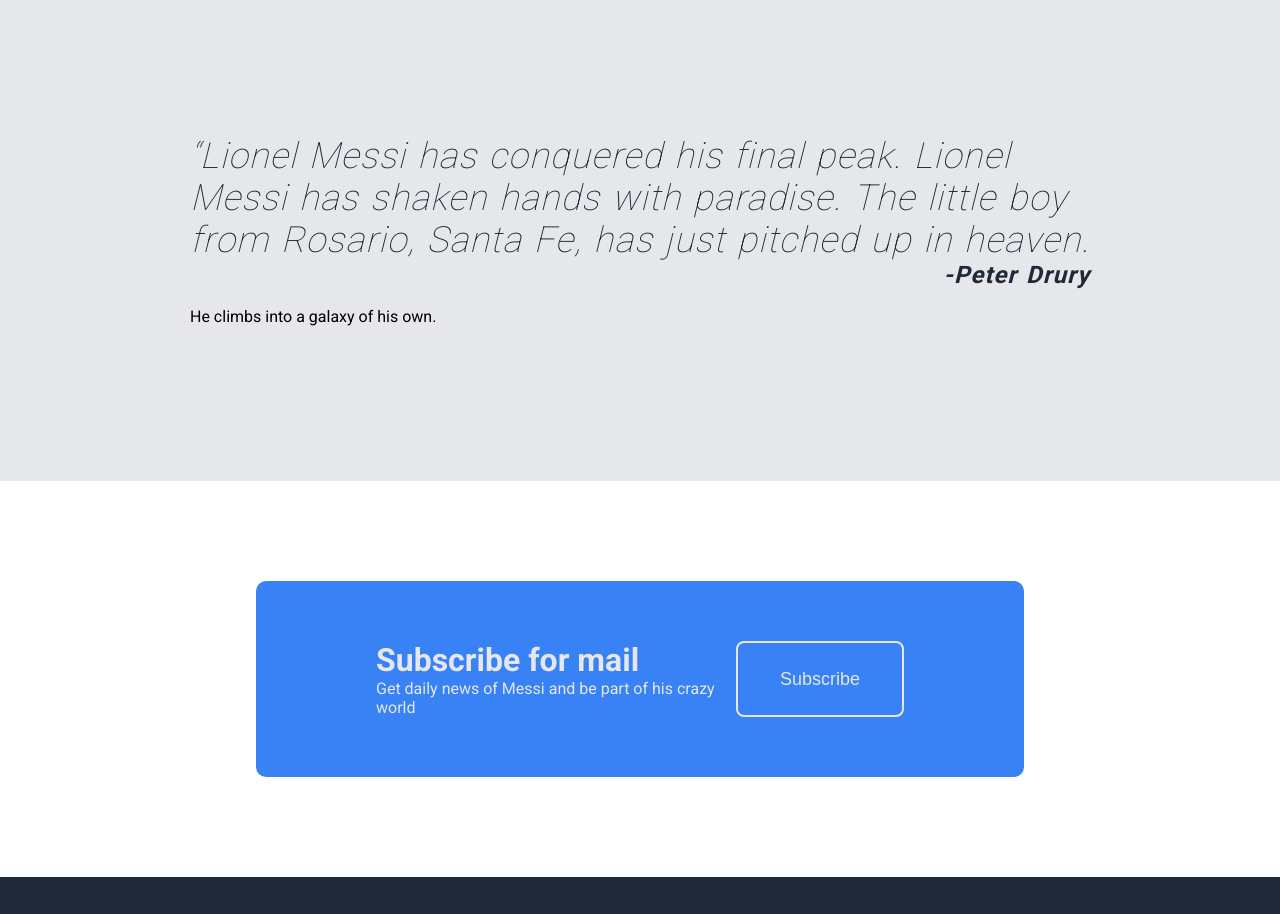
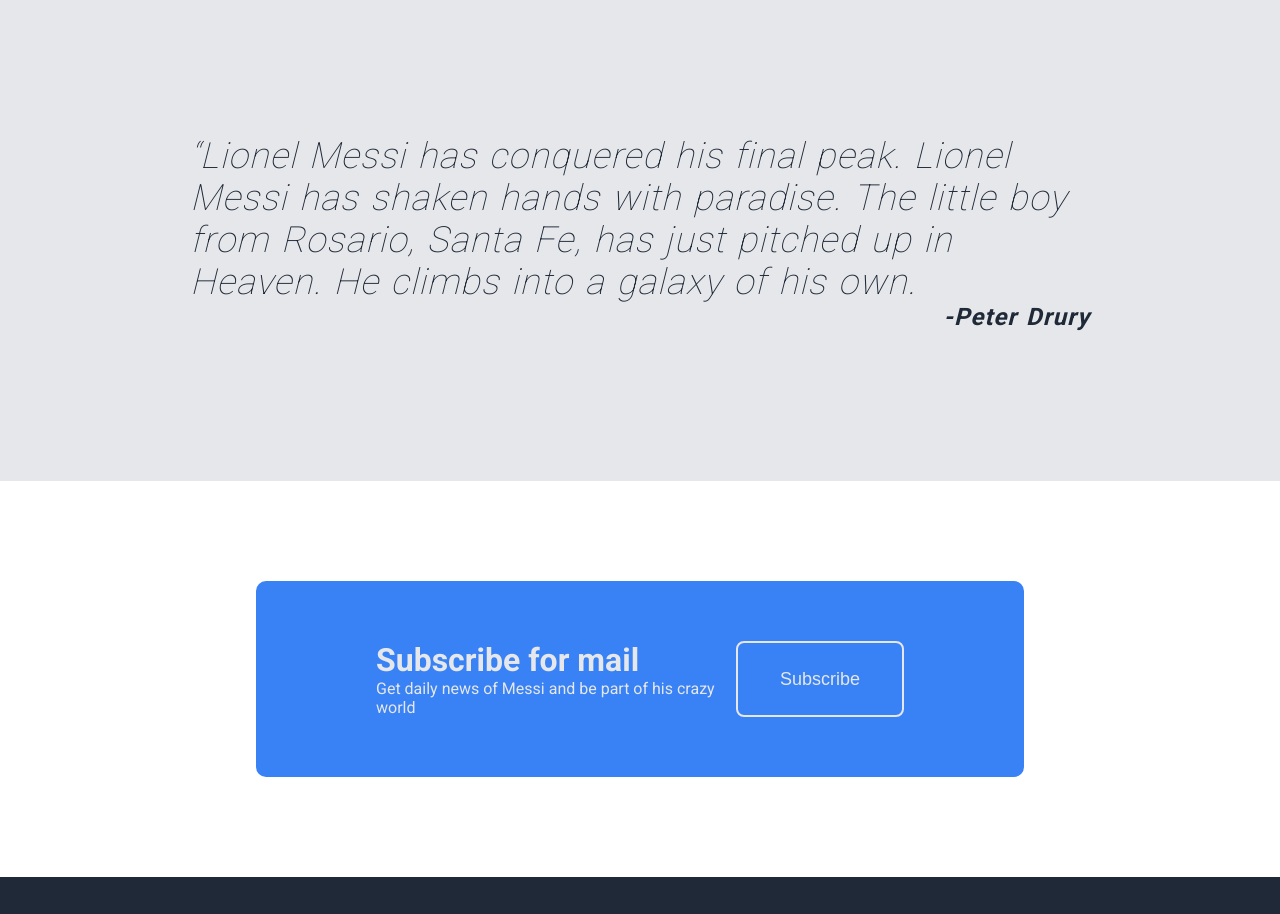
Before and after one commit to johnmariita/landing-page, a plain HTML site: page index.html in a window 1280 px wide. Shown: the part 1260-2174 px from the top of the page. Drawn offline with Linux system fonts and the light colour scheme.

Commit message:
minor changes

```diff
--- a/index.html
+++ b/index.html
@@ -40,7 +40,7 @@
     </div>
     <div class="quote-section">
         <div class="quote">
-            <q>Lionel Messi has conquered his final peak. Lionel Messi has shaken hands with paradise. The little boy from Rosario, Santa Fe, has just pitched up in heaven.</q> He climbs into a galaxy of his own.</q>
+            <q>Lionel Messi has conquered his final peak. Lionel Messi has shaken hands with paradise. The little boy from Rosario, Santa Fe, has just pitched up in Heaven. He climbs into a galaxy of his own.</q>
         </div>
     </div>
     <div class="cta-section">
```
